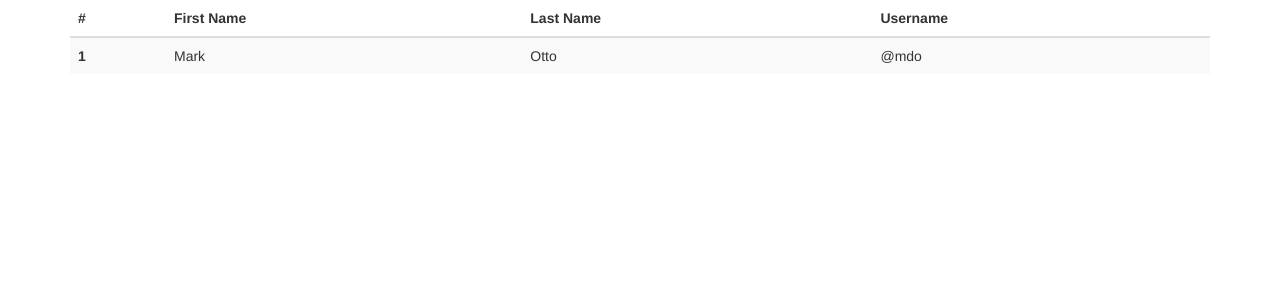
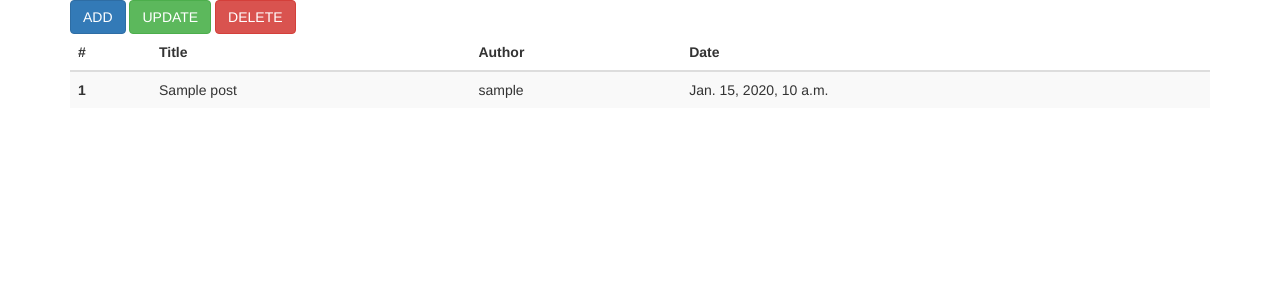
Before and after one commit to MyeongKim/DevInCafe-Django-Sample, a Django app: page / in a window 1280 px wide. Shown: the top 300 px of the page. Run offline with Django 3.2, Linux system fonts and the light colour scheme; tables that the repository leaves empty hold one stand-in row (values such as "Sample post"); some libraries are stand-ins or nearby versions.

Commit message:
UPDATE - add table and button

```diff
--- a/django_sample/blog/models.py
+++ b/django_sample/blog/models.py
@@ -1,3 +1,17 @@
 from django.db import models
 from django.contrib.auth.models import User
 from django.contrib.auth.models import AbstractBaseUser, PermissionsMixin
+
+from django.conf import settings
+
+
+class Post(models.Model):
+    author = models.ForeignKey(settings.AUTH_USER_MODEL)
+    title = models.CharField(max_length=25)
+    content = models.TextField(default=None)
+    removed = models.BooleanField(default=False)
+    create_dt = models.DateTimeField(auto_now_add=True)
+    update_dt = models.DateTimeField(auto_now=True)
+
+    def __str__(self):
+        return '[{}] : {}'.format(self.author, self.title)
--- a/django_sample/blog/templates/blog/pages/index.html
+++ b/django_sample/blog/templates/blog/pages/index.html
@@ -5,23 +5,37 @@
 
 {% block content %}
     <div class="row">
+    <div class="col-sm-12">
+        <button type="button" class="btn btn-primary">ADD</button>
+        <button type="button" class="btn btn-success">UPDATE</button>
+        <button type="button" class="btn btn-danger">DELETE</button>
+    </div>
         <div class="col-sm-12">
             <table class="table table-striped">
                 <thead>
                 <tr>
                     <th>#</th>
-                    <th>First Name</th>
-                    <th>Last Name</th>
-                    <th>Username</th>
+                    <th>Title</th>
+                    <th>Author</th>
+                    <th>Date</th>
                 </tr>
                 </thead>
                 <tbody>
-                <tr>
-                    <th scope="row">1</th>
-                    <td>Mark</td>
-                    <td>Otto</td>
-                    <td>@mdo</td>
-                </tr>
+                {% if post_list %}
+                    {% for post in post_list %}
+                        <tr>
+                            <th scope="row">1</th>
+                            <td>{{ post.title }}</td>
+                            <td>{{ post.author.username }}</td>
+                            <td>{{ post.create_dt }}</td>
+                        </tr>
+                    {% endfor %}
+                    {% else %}
+                    <tr>
+                        <th colspan="4" style="text-align: center">please add post</th>
+                    </tr>
+                {% endif %}
+
                  </tbody>
             </table>
         </div>
--- a/django_sample/blog/views.py
+++ b/django_sample/blog/views.py
@@ -1,9 +1,15 @@
 from django.shortcuts import render
+
+from blog.models import Post
 
 
 def index(request):
     title = 'DevInCafe Sample | Blog'
+
+    post_list = Post.objects.all()
+
     context = {
-        'WEB_TITLE' : title
+        'WEB_TITLE' : title,
+        'post_list' : post_list,
     }
     return render(request, 'blog/pages/index.html', context)
```
Also changed, not shown: django_sample/blog/migrations/0001_initial.py (added), django_sample/blog/migrations/__init__.py (added), django_sample/django_sample/settings.py (line endings or trailing spaces).
